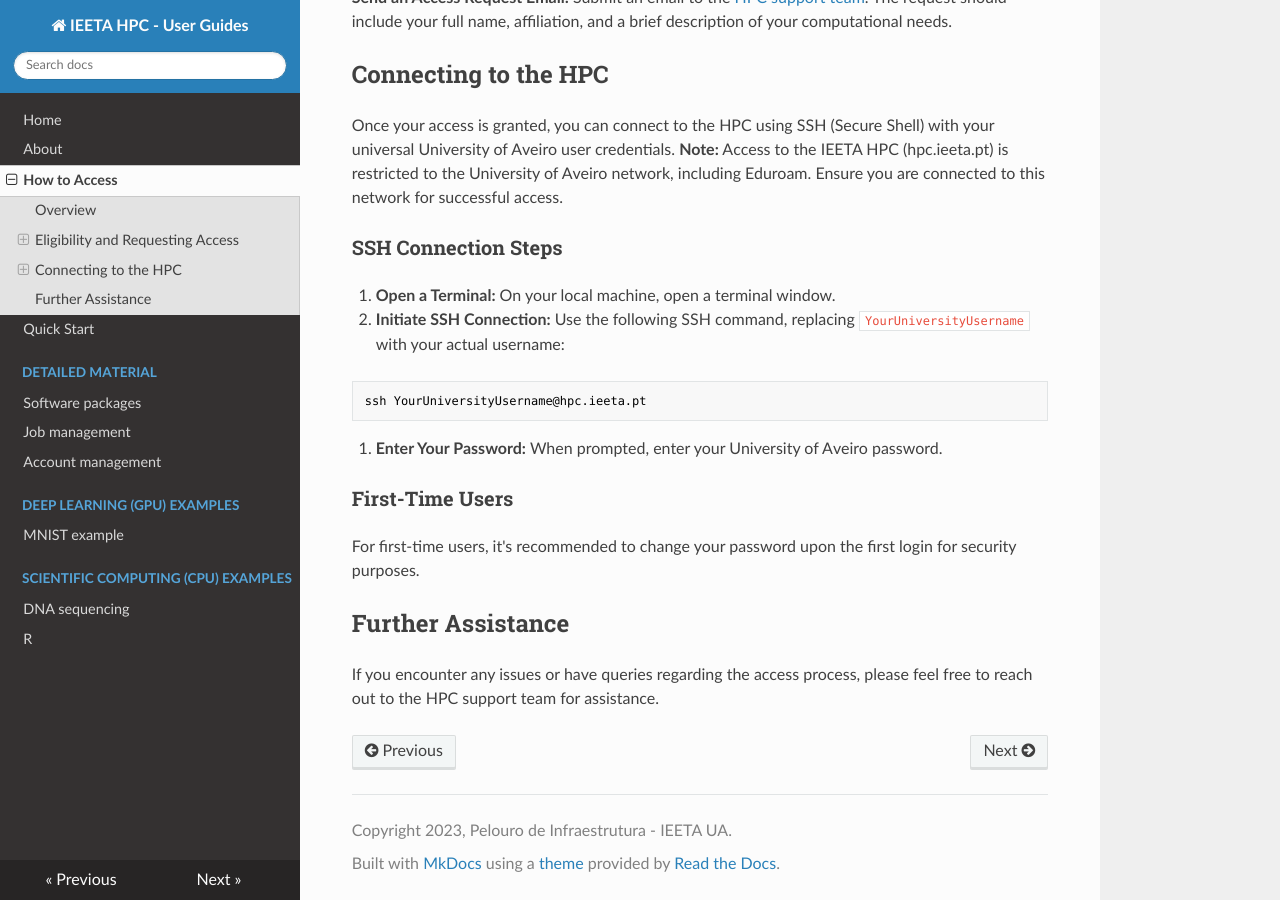
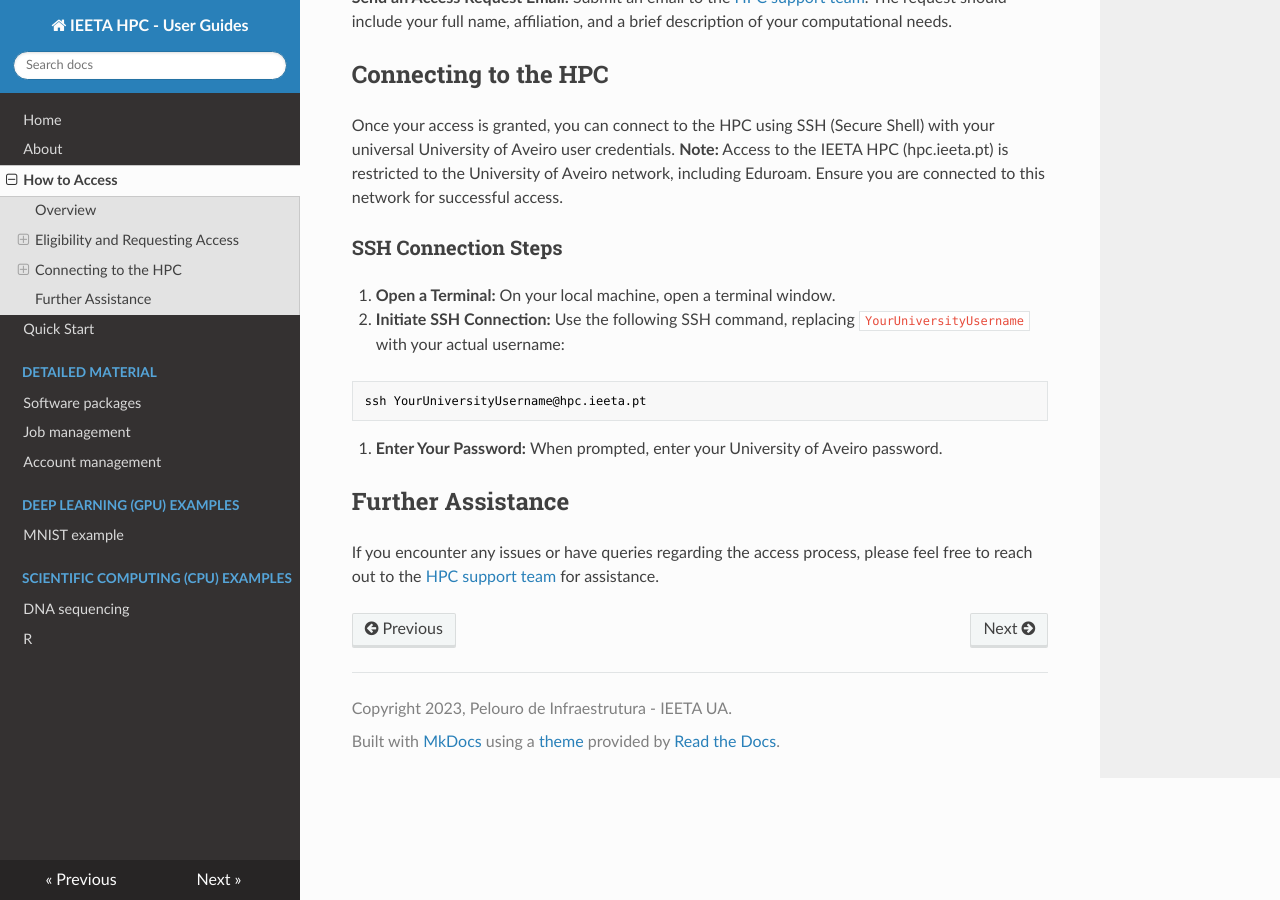
Before and after one commit to ieeta-pt/HPC-guides, an MkDocs documentation site: the page built from docs/how_to_access.md, in a window 1280 px wide and 900 px high, scrolled down 674 px. Built offline with MkDocs 1.6.1, drawn with Linux system fonts in a browser that asks for light colours; nearby versions of some CDN libraries.

Commit message:
fix type

````diff
--- a/docs/how_to_access.md
+++ b/docs/how_to_access.md
@@ -28,9 +28,6 @@ ssh YourUniversityUsername@hpc.ieeta.pt
 ```
 3. **Enter Your Password:** When prompted, enter your University of Aveiro password.
 
-### First-Time Users
-For first-time users, it's recommended to change your password upon the first login for security purposes.
-
 ## Further Assistance
 
-If you encounter any issues or have queries regarding the access process, please feel free to reach out to the HPC support team for assistance.
+If you encounter any issues or have queries regarding the access process, please feel free to reach out to the [HPC support team](about.md#support-team) for assistance.
````
